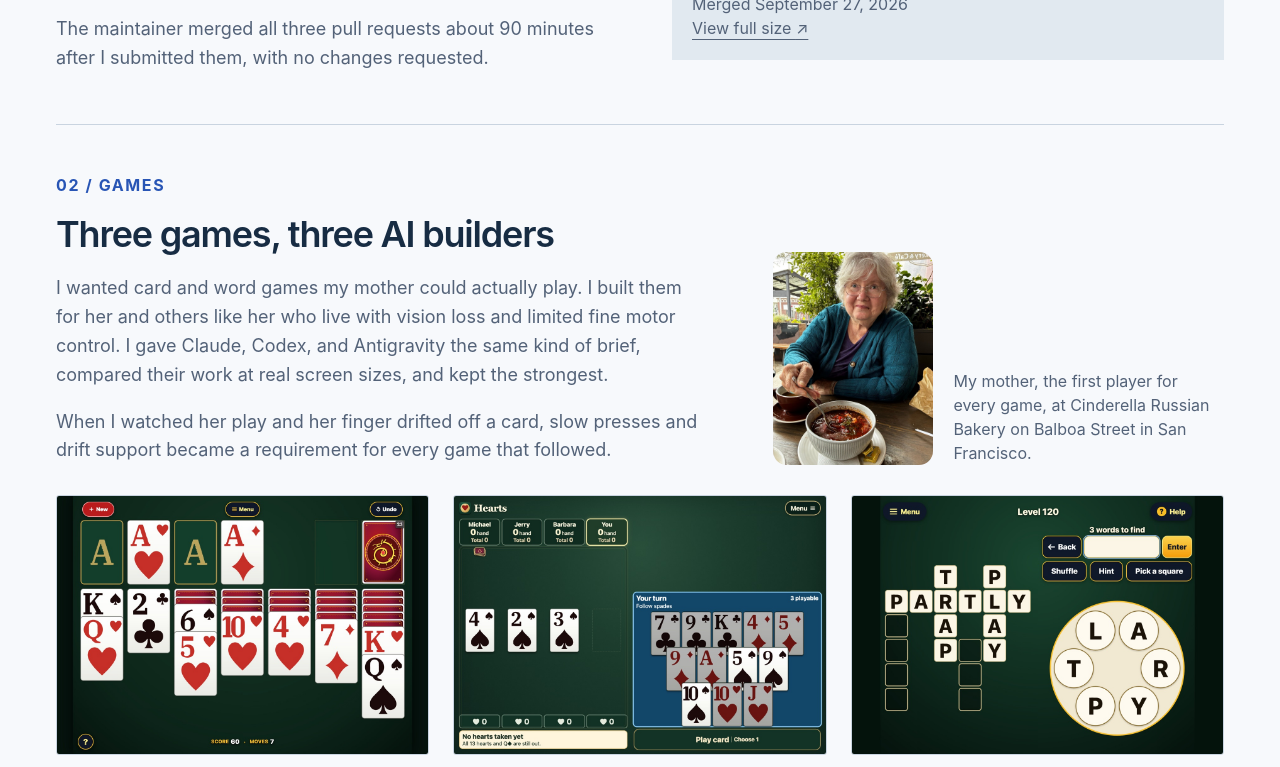
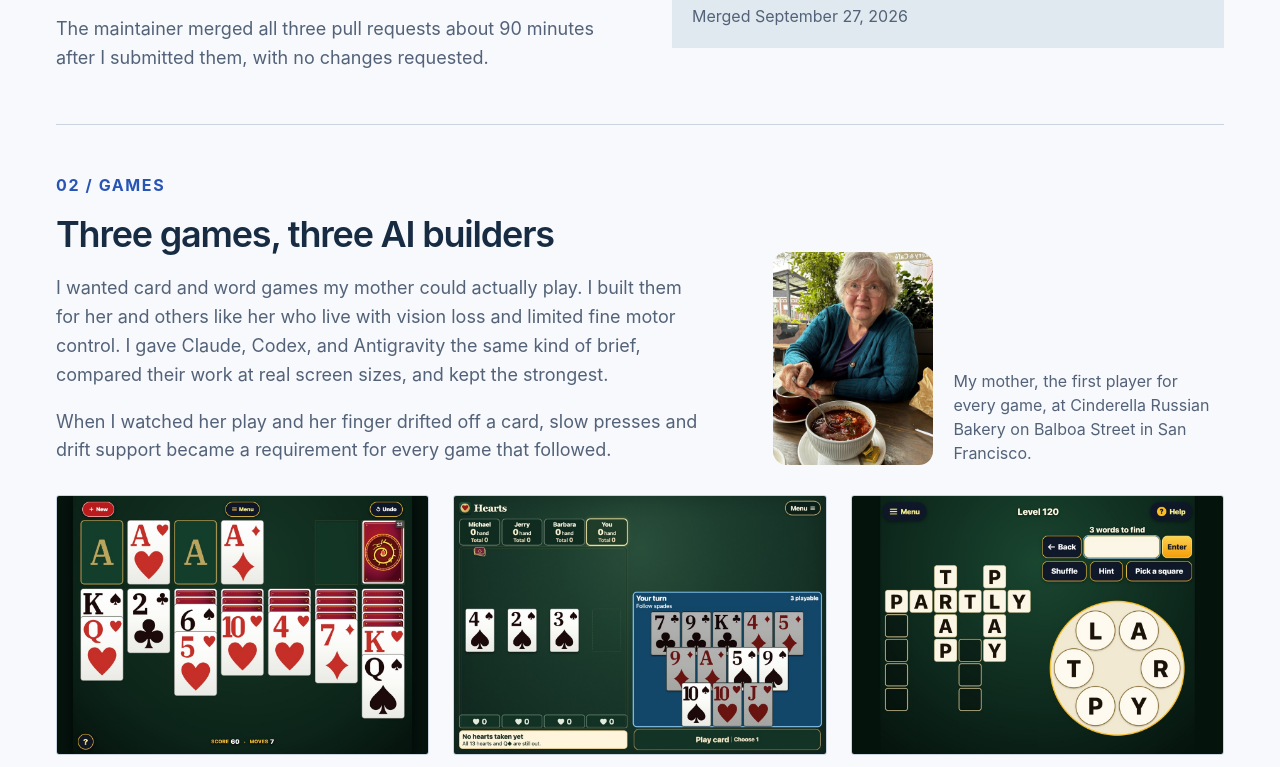
Before and after one commit to sghanna/ai, a plain HTML site: page index.html in a window 1280 px wide. Shown: the part 3326-4093 px from the top of the page. Drawn offline with Linux system fonts and the light colour scheme.

Commit message:
Remove the "View full size" link from the GitHub picture caption
Shawn: it does not belong on the caption. The full-size image it
pointed to is removed too; nothing else uses it.

Co-Authored-By: Claude Opus 5.5 <noreply@anthropic.com>

```diff
--- a/index.html
+++ b/index.html
@@ -315,7 +315,7 @@ footer a { display: inline-block; padding-block: 4px; }
           </div>
           <figure class="proof">
             <img id="gh-shot" src="assets/home/olkcli-merged-prs.png" width="1000" height="400" loading="lazy" alt="GitHub list of three merged pull requests by sghanna, each merged September 27, 2026: #131 explain device-code expiry and login timeouts, #130 prevent errors with mail list --from, #129 show reply-to addresses">
-            <figcaption>Merged September 27, 2026<br><a href="assets/home/olkcli-merged-prs-full.png">View full size <span aria-hidden="true">&nearr;</span></a></figcaption>
+            <figcaption>Merged September 27, 2026</figcaption>
           </figure>
         </article>
         <article class="games">
```
Also changed, not shown: assets/home/olkcli-merged-prs-full.png (deleted).
